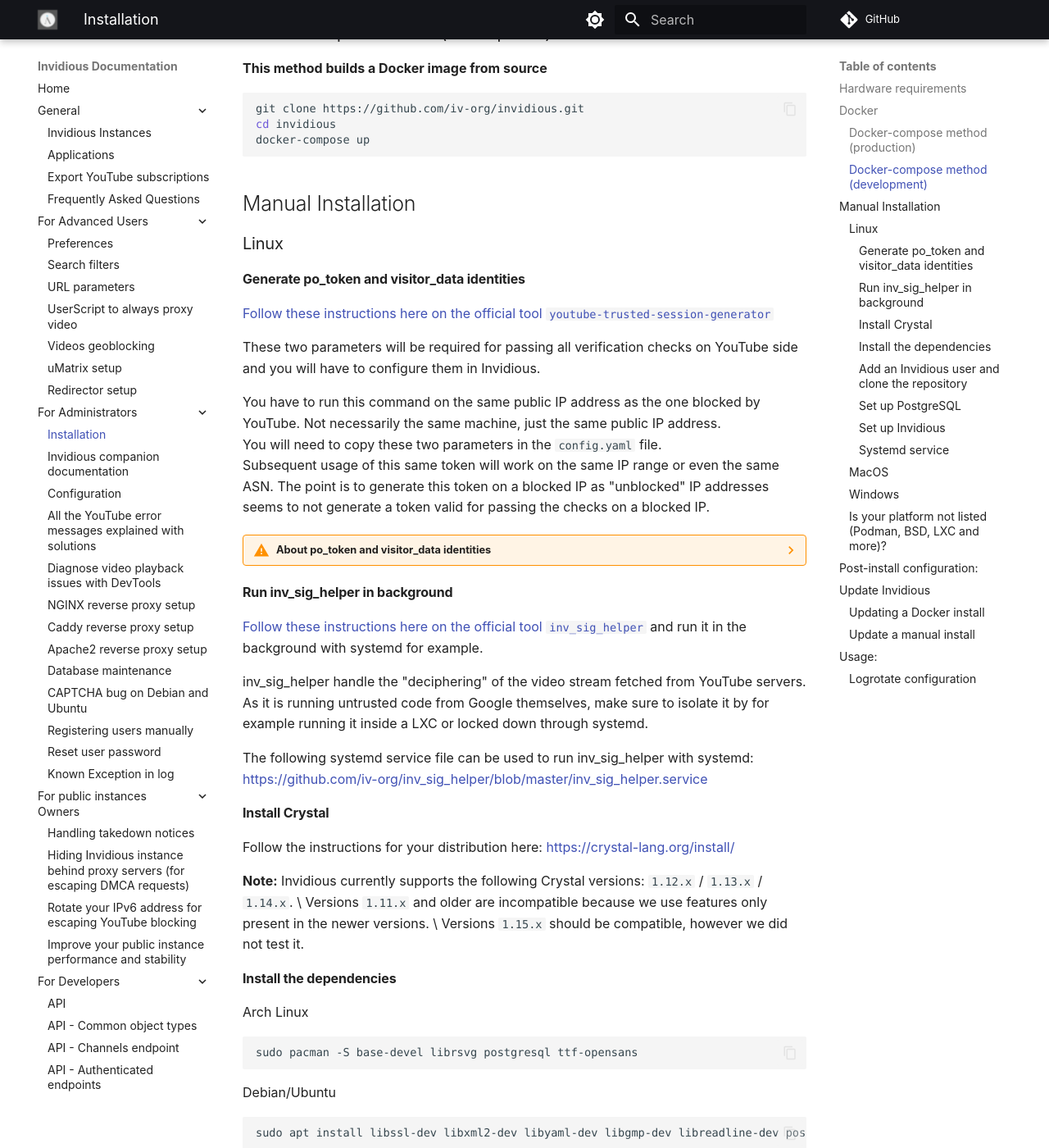
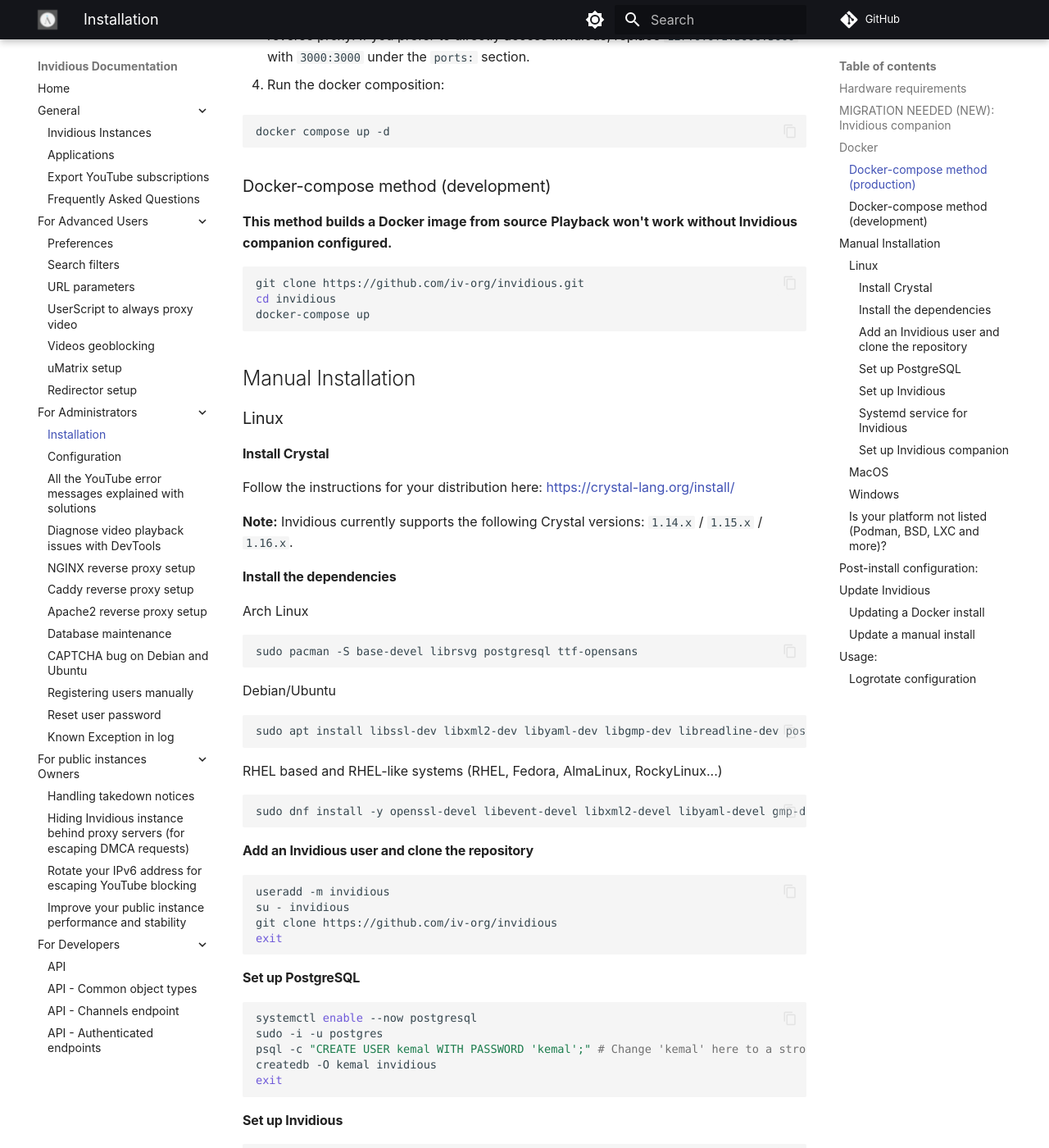
Before and after one commit to iv-org/documentation, an MkDocs documentation site: the page built from docs/installation.md, in a window 1280 px wide and 1400 px high, scrolled down 3332 px. Shown: the whole window at 82% size. Built offline with MkDocs 1.6.1 and Material for MkDocs 9.7.7, drawn with Linux system fonts in a browser that asks for light colours; comment, search, counter and statistics services are not loaded; some of the changed text lies outside the part shown.

Commit message:
chore: make companion officially supported in the installation guide

````diff
--- a/docs/installation.md
+++ b/docs/installation.md
@@ -7,12 +7,14 @@
 
 ## Hardware requirements
 
-Running Invidious requires at least 20GB disk space, 512MB of free RAM (so ~2G installed on the system), as long as it is restarted regularly, as recommended in the post-install configuration. Public instances should ideally have at least 60G disk space, 4GB of RAM, 2vCPU, a 200 mbps link and 20TB of traffic (no data cap/unlimited traffic is preferred).
+Running Invidious and Invidious companion requires at least 20GB disk space, 2GB of free RAM, as long as it is restarted regularly, as recommended in the post-install configuration. Public instances should ideally have at least 60G disk space, 4GB of RAM, 2vCPU, a 200 mbps link and 20TB of traffic (no data cap/unlimited traffic is preferred).
 
 Compiling Invidious requires at least 2.5GB of free RAM (We recommend to have at least 4GB installed).
 If you have less (e.g on a cheap VPS) you can setup a SWAP file or partition, so the combined amount is >= 4GB.
 
-You need at least 1GB of RAM for the machine that will run the tool `youtube-trusted-session-generator` in the 1st step. Doesn't need to be the same machine as the one running Invidious, just a machine running on the same public IP address.
+## **MIGRATION NEEDED (NEW)**: Invidious companion
+
+Invidious companion replace both `inv-sig-helper` and `youtube-trusted-session-generator`. You don't need to execute `youtube-trusted-session-generator` anymore.
 
 ## Docker
 
@@ -28,29 +30,17 @@
 
 Make sure to run the newer Docker Compose V2: https://docs.docker.com/compose/install/linux/. It should already be installed if you can successfully run the command `docker compose` (with a space between the two words).
 
-??? warning "About po_token and visitor_data identities"
 
-    po_token known as Proof of Origin Token. This is an attestation token generated by a complex anti robot verification system created by Google named BotGuard/DroidGuard. It is used to confirm that the request is coming from a genuine device.
-
-    These identity tokens (po_token and visitor_data) generated in this tutorial will make your entire Invidious session more easily traceable by YouTube because it is tied to a unique identifier.
-
-    There is currently no official automatic tool to periodically change these tokens. This is working in progress but, for the time being, this is the solution the Invidious team is offering.
-
-    If you want to be less traceable, you can always script the process by changing the identities every X hour.
-
-
-1.  Generate po_token and visitor_data identities for passing all verification checks on YouTube side:
-    ```
-    docker run quay.io/invidious/youtube-trusted-session-generator
-    ```
-    You have to run this command on the same public IP address as the one blocked by YouTube. Not necessarily the same machine, just the same public IP address.
-    You will need to copy these two parameters in the third step.
-    Subsequent usage of this same token will work on the same IP range or even the same ASN. The point is to generate this token on a blocked IP as "unblocked" IP addresses seems to not generate a token valid for passing the checks on a blocked IP.
-
-2.  Execute these commands:
+1.  Execute these commands:
     ```bash
     git clone https://github.com/iv-org/invidious.git
     cd invidious
+    ```
+
+2.  Generate two secret keys, one for Invidious (HMAC_KEY) and one for Invidious companion (invidious_companion_key)
+    ```bash
+    pwgen 16 1 # for Invidious (HMAC_KEY)
+    pwgen 16 1 # for Invidious companion (invidious_companion_key)
     ```
 
 3.  Edit the docker-compose.yml with this content:
@@ -77,13 +68,18 @@
               host: invidious-db
               port: 5432
             check_tables: true
-            signature_server: inv_sig_helper:12999
-            visitor_data: "CHANGE_ME!!"
-            po_token: "CHANGE_ME!!"
+            invidious_companion:
+            # URL used for the internal communication between invidious and invidious companion
+            # There is no need to change that except if Invidious companion does not run on the same docker compose file.
+            - private_url: "http://companion:8282/companion"
+            # IT is NOT recommended to use the same key as HMAC KEY. Generate a new key!
+            # Use the key generated in the 2nd step
+            invidious_companion_key: "CHANGE_ME!!"
             # external_port:
             # domain:
             # https_only: false
             # statistics_enabled: false
+            # Use the key generated in the 2nd step
             hmac_key: "CHANGE_ME!!"
         healthcheck:
           test: wget -nv --tries=1 --spider http://127.0.0.1:3000/api/v1/trending || exit 1
@@ -97,16 +93,27 @@
         depends_on:
           - invidious-db
 
-      inv_sig_helper:
-        image: quay.io/invidious/inv-sig-helper:latest
-        init: true
-        command: ["--tcp", "0.0.0.0:12999"]
+      companion:
+        image: quay.io/invidious/invidious-companion:latest
         environment:
-          - RUST_LOG=info
+        # Use the key generated in the 2nd step
+           - SERVER_SECRET_KEY=CHANGE_ME!!SAME_AS_INVIDIOUS_COMPANION_SECRET_KEY_FROM_INVIDIOUS_CONFIG
         restart: unless-stopped
+        # Uncomment only if you have configured "public_url" for Invidious companion
+        # Or if you want to use Invidious companion as an API in your program.
+        # Remove "127.0.0.1:" if used from an external IP
+        #ports:
+        #  - "127.0.0.1:8282:8282"
+        logging:
+          options:
+            max-size: "1G"
+            max-file: "4"
         cap_drop:
           - ALL
         read_only: true
+        # cache for youtube library
+        volumes:
+          - companioncache:/var/tmp/youtubei.js:rw
         security_opt:
           - no-new-privileges:true
 
@@ -126,6 +133,7 @@
 
     volumes:
       postgresdata:
+      companioncache:
     ```
 
     Note: This compose is made for a true "production" setup, where Invidious is behind a reverse proxy. If you prefer to directly access Invidious, replace `127.0.0.1:3000:3000` with `3000:3000` under the `ports:` section.
@@ -136,10 +144,10 @@
 docker compose up -d
 ```
 
-
 ### Docker-compose method (development)
 
 **This method builds a Docker image from source**
+**Playback won't work without Invidious companion configured.**
 
 ```bash
 git clone https://github.com/iv-org/invidious.git
@@ -152,42 +160,11 @@
 
 ### Linux
 
-#### Generate po_token and visitor_data identities
-
-[Follow these instructions here on the official tool `youtube-trusted-session-generator`](https://github.com/iv-org/youtube-trusted-session-generator?tab=readme-ov-file#tutorial-without-docker)
-
-These two parameters will be required for passing all verification checks on YouTube side and you will have to configure them in Invidious.
-
-You have to run this command on the same public IP address as the one blocked by YouTube. Not necessarily the same machine, just the same public IP address.
-You will need to copy these two parameters in the `config.yaml` file.
-Subsequent usage of this same token will work on the same IP range or even the same ASN. The point is to generate this token on a blocked IP as "unblocked" IP addresses seems to not generate a token valid for passing the checks on a blocked IP.
-
-??? warning "About po_token and visitor_data identities"
-
-    po_token known as Proof of Origin Token. This is an attestation token generated by a complex anti robot verification system created by Google named BotGuard/DroidGuard. It is used to confirm that the request is coming from a genuine device.
-
-    These identity tokens (po_token and visitor_data) generated in this tutorial will make your entire Invidious session more easily traceable by YouTube because it is tied to a unique identifier.
-
-    There is currently no official automatic tool to periodically change these tokens. This is working in progress but, for the time being, this is the solution the Invidious team is offering.
-
-    If you want to be less traceable, you can always script the process by changing the identities every X hour.
-
-
-#### Run inv_sig_helper in background
-
-[Follow these instructions here on the official tool `inv_sig_helper`](https://github.com/iv-org/inv_sig_helper?tab=readme-ov-file#building-and-running-without-docker) and run it in the background with systemd for example.
-
-inv_sig_helper handle the "deciphering" of the video stream fetched from YouTube servers. As it is running untrusted code from Google themselves, make sure to isolate it by for example running it inside a LXC or locked down through systemd.
-
-The following systemd service file can be used to run inv_sig_helper with systemd: https://github.com/iv-org/inv_sig_helper/blob/master/inv_sig_helper.service
-
 #### Install Crystal
 
 Follow the instructions for your distribution here: https://crystal-lang.org/install/
 
-**Note:** Invidious currently supports the following Crystal versions: `1.12.x` / `1.13.x` / `1.14.x`. \
-Versions `1.11.x` and older are incompatible because we use features only present in the newer versions. \
-Versions `1.15.x` should be compatible, however we did not test it.
+**Note:** Invidious currently supports the following Crystal versions: `1.14.x` / `1.15.x` / `1.16.x`.
 
 #### Install the dependencies
 
@@ -235,9 +212,16 @@
 # Configure config/config.yml as you like
 cp config/config.example.yml config/config.yml
 
-# edit config.yaml to include po_token and visitor_data previously generated
+# edit config.yaml to include invidious companion
 
 edit config/config.yaml
+
+add:
+invidious_companion:
+  # URL used for the internal communication between invidious and invidious companion
+  - private_url: "http://localhost:8282/companion"
+# IT is NOT recommended to use the same key as HMAC KEY. Generate a new key!
+invidious_companion_key: "CHANGE_ME!!"
 
 # Deploy the database
 ./invidious --migrate
@@ -245,11 +229,29 @@
 exit
 ```
 
-#### Systemd service
+#### Systemd service for Invidious
 
 ```bash
 cp /home/invidious/invidious/invidious.service /etc/systemd/system/invidious.service
 systemctl enable --now invidious.service
+```
+
+#### Set up Invidious companion
+
+```bash
+wget https://github.com/iv-org/invidious-companion???
+
+# or compile it using https://docs.deno.com/runtime/
+git clone https://github.com/iv-org/invidious-companion.git
+deno task compile
+
+# launch it manually
+SERVER_SECRET_KEY=CHANGE_ME!!SAME_AS_INVIDIOUS_COMPANION_SECRET_KEY_FROM_INVIDIOUS_CONFIG ./invidious-companion
+
+See more docs about the environment variables: https://github.com/iv-org/invidious-companion/wiki/Environment-variables
+
+sudo wget https://github.com/iv-org/invidious-companion/raw/refs/heads/master/invidious-companion.service -O /etc/systemd/systemd/invidious-companion.service
+sudo systemctl enable --now invidious.service
 ```
 
 ### MacOS
--- a/mkdocs.yml
+++ b/mkdocs.yml
@@ -23,7 +23,6 @@
     - 'redirector.md'
   - 'For Administrators':
     - 'installation.md'
-    - 'invidious-companion.md'
     - 'configuration.md'
     - 'youtube-errors-explained.md'
     - 'devtools.md'
````
Also changed, not shown: other parts of docs/installation.md (+1 -0 lines), docs/companion-installation.md (deleted, +0 -422 lines), docs/devtools.md (+0 -1 lines), docs/invidious-companion.md (+1 -1 lines).
